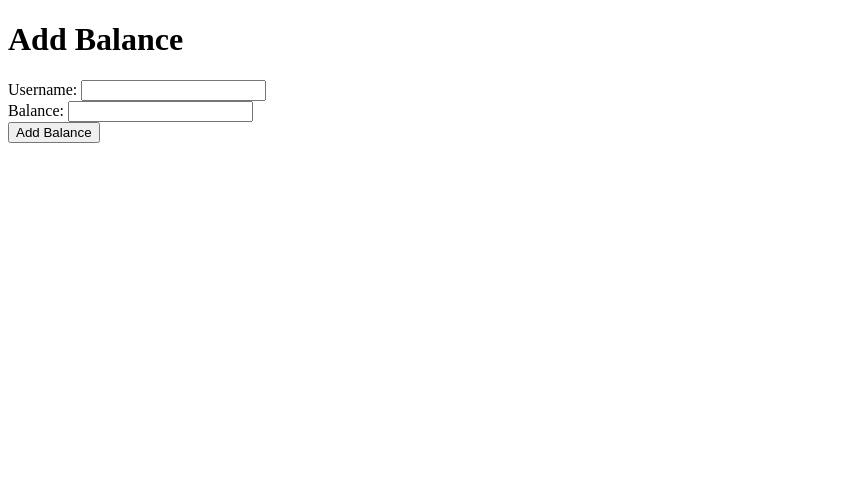
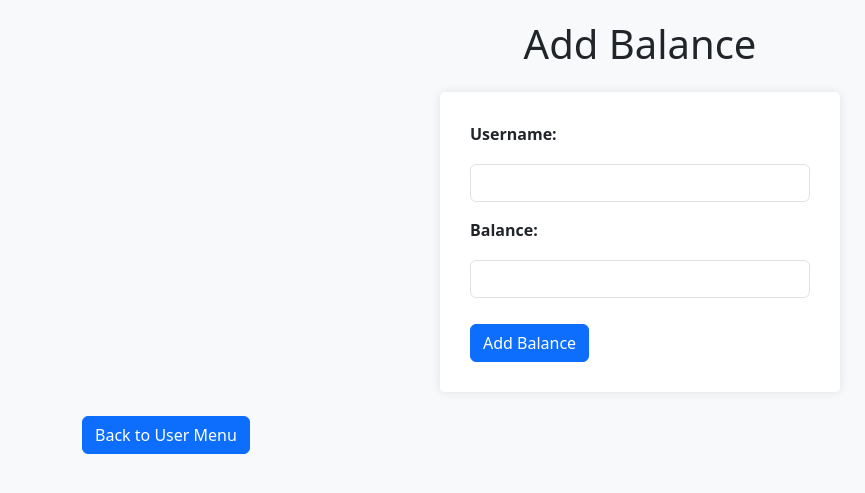
Before and after one commit to bekhruzjanoff/project_exam, a Flask app: page /add_balance in a window 1280 px wide. Shown: the top 493 px of the page, without its empty margins (0-865 px from the left). Run offline with Flask 3, Linux system fonts and the light colour scheme.

Commit message:
Update add_balance.html

```diff
--- a/templates/add_balance.html
+++ b/templates/add_balance.html
@@ -1,23 +1,74 @@
-<!doctype html>
+
+<!DOCTYPE html>
 <html lang="en">
 <head>
     <meta charset="UTF-8">
-    <meta name="viewport"
-          content="width=device-width, user-scalable=no, initial-scale=1.0, maximum-scale=1.0, minimum-scale=1.0">
+    <meta name="viewport" content="width=device-width, initial-scale=1.0">
     <meta http-equiv="X-UA-Compatible" content="ie=edge">
     <title>Add Balance</title>
+
+    <!-- Bootstrap CSS -->
+    <link href="https://cdn.jsdelivr.net/npm/bootstrap@5.3.0/dist/css/bootstrap.min.css" rel="stylesheet">
+
+    <!-- Custom CSS -->
+    <style>
+        body {
+            background-color: #f8f9fa;
+            padding: 20px;
+        }
+        .add-balance-form {
+            max-width: 400px;
+            margin: auto;
+            background: #fff;
+            padding: 30px;
+            border-radius: 5px;
+            box-shadow: 0px 0px 10px 0px rgba(0,0,0,0.1);
+        }
+        .add-balance-form label {
+            font-weight: bold;
+        }
+        .add-balance-form input[type="text"],
+        .add-balance-form input[type="number"],
+        .add-balance-form button {
+            margin-top: 10px;
+        }
+    </style>
 </head>
 <body>
-      <h1>Add Balance</h1>
-    <form method="post">
-        <label>Username:</label>
-        <input type="text" name="username" required><br>
-        <label>Balance:</label>
-        <input type="number" name="balance" required><br>
-        <button type="submit">Add Balance</button>
-    </form>
-     {% if message %}
-        <p>{{ message }}</p>
-    {% endif %}
+    <div class="container">
+        <h1 class="text-center mb-4">Add Balance</h1>
+        <div class="add-balance-form">
+            <form method="post">
+                <div class="mb-3">
+                    <label for="username" class="form-label">Username:</label>
+                    <input type="text" class="form-control" id="username" name="username" required>
+                </div>
+                <div class="mb-3">
+                    <label for="balance" class="form-label">Balance:</label>
+                    <input type="number" class="form-control" id="balance" name="balance" required>
+                </div>
+                <button type="submit" class="btn btn-primary">Add Balance</button>
+            </form>
+            {% if message %}
+                <p>{{ message }}</p>
+            {% endif %}
+        </div>
+        <br><a href="{{ url_for('user_menu') }}" class="btn btn-primary">Back to User Menu</a>
+    </div>
+
+
+    <!-- Bootstrap Bundle with Popper -->
+    <script src="https://cdn.jsdelivr.net/npm/bootstrap@5.3.0/dist/js/bootstrap.bundle.min.js"></script>
+
+    <!-- Your custom JavaScript -->
+    <script>
+        // Example: Display an alert on form submission (for demonstration)
+        document.querySelector('form').addEventListener('submit', function(event) {
+            event.preventDefault();
+            alert('Balance added successfully!');
+        });
+
+    </script>
+
 </body>
 </html>
```
